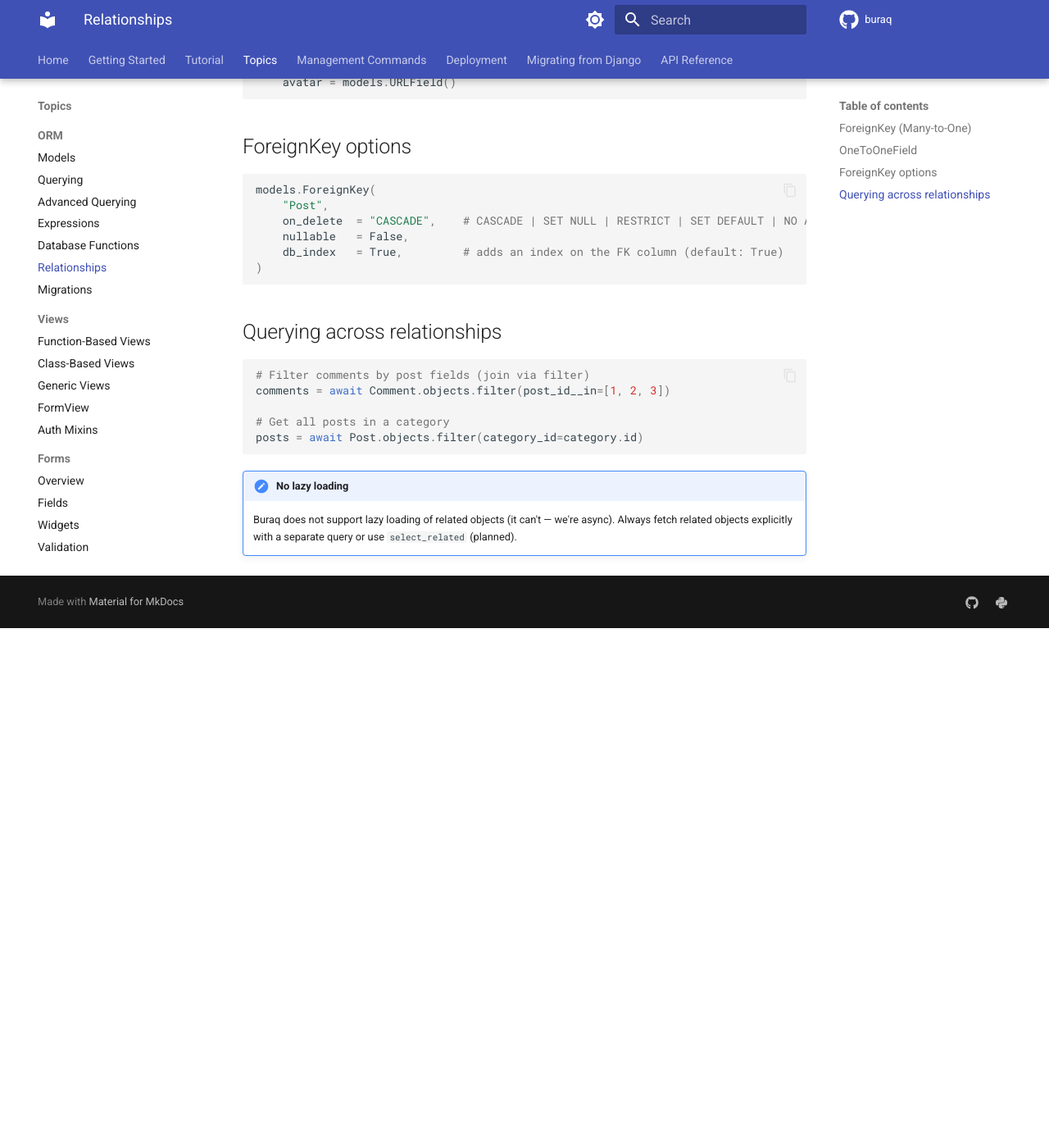
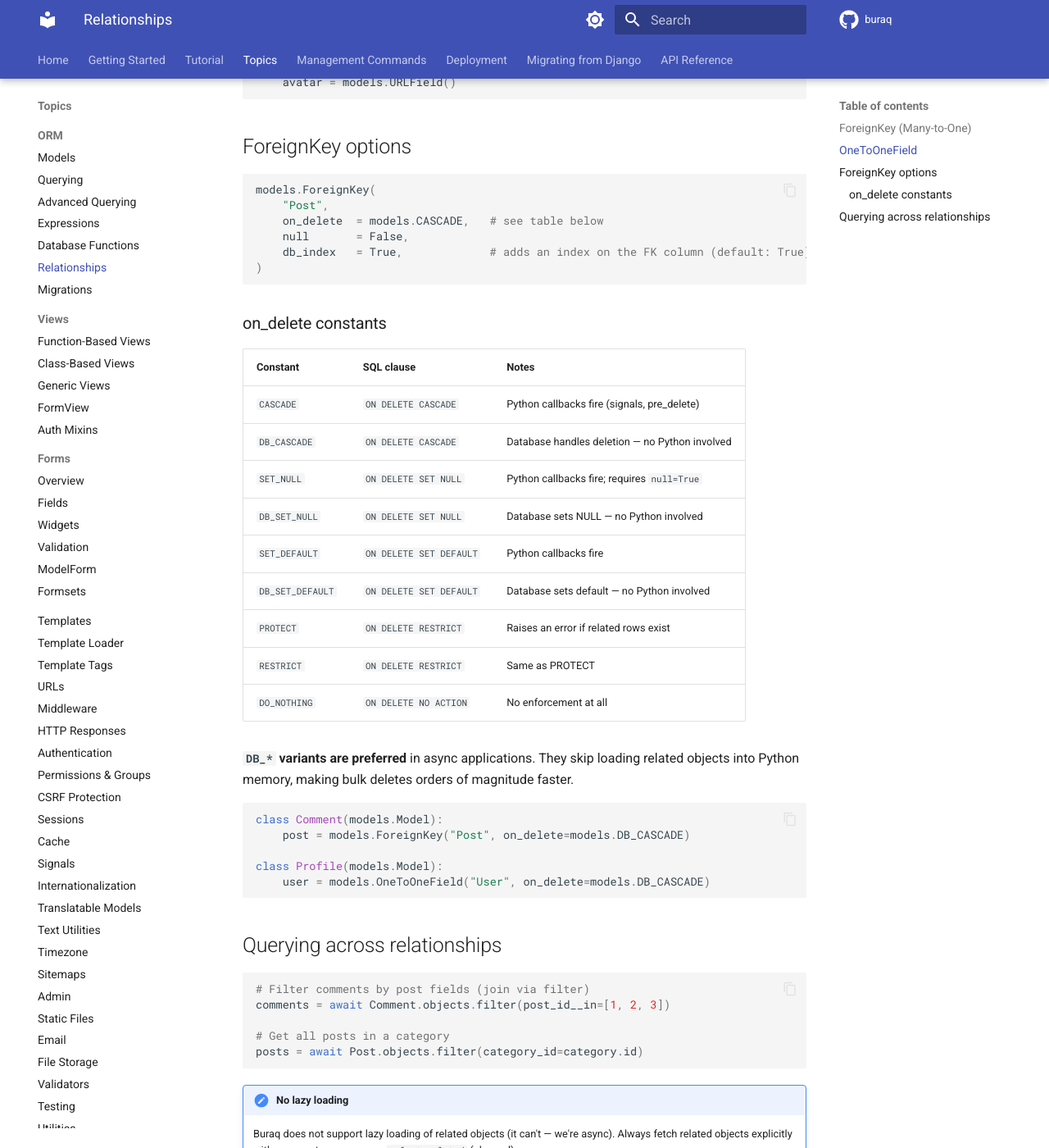
Before and after one commit to nezanuha/buraq, an MkDocs documentation site: the page built from docs/topics/orm/relationships.md, in a window 1280 px wide and 1400 px high, scrolled down 657 px. Shown: the whole window at 82% size. Built offline with MkDocs 1.6.1 and Material for MkDocs 9.7.7, drawn with Linux system fonts in a browser that asks for light colours; comment, search, counter and statistics services are not loaded; the version menu is left out; before the commit the page ends 1423 px from its top, so only the background shows below that.

Commit message:
docs: add missing entries for listurls, DB_CASCADE, and Q XOR
- management/commands.md: listurls command with sample output
- orm/relationships.md: full on_delete constant table with DB_* variants
- orm/querying.md: Q XOR (^) operator example and cross-DB compatibility note

````diff
--- a/docs/topics/orm/relationships.md
+++ b/docs/topics/orm/relationships.md
@@ -33,10 +33,34 @@
 ```python
 models.ForeignKey(
     "Post",
-    on_delete  = "CASCADE",    # CASCADE | SET NULL | RESTRICT | SET DEFAULT | NO ACTION
-    nullable   = False,
-    db_index   = True,         # adds an index on the FK column (default: True)
+    on_delete  = models.CASCADE,   # see table below
+    null       = False,
+    db_index   = True,             # adds an index on the FK column (default: True)
 )
+```
+
+### on_delete constants
+
+| Constant | SQL clause | Notes |
+|---|---|---|
+| `CASCADE` | `ON DELETE CASCADE` | Python callbacks fire (signals, pre_delete) |
+| `DB_CASCADE` | `ON DELETE CASCADE` | Database handles deletion — no Python involved |
+| `SET_NULL` | `ON DELETE SET NULL` | Python callbacks fire; requires `null=True` |
+| `DB_SET_NULL` | `ON DELETE SET NULL` | Database sets NULL — no Python involved |
+| `SET_DEFAULT` | `ON DELETE SET DEFAULT` | Python callbacks fire |
+| `DB_SET_DEFAULT` | `ON DELETE SET DEFAULT` | Database sets default — no Python involved |
+| `PROTECT` | `ON DELETE RESTRICT` | Raises an error if related rows exist |
+| `RESTRICT` | `ON DELETE RESTRICT` | Same as PROTECT |
+| `DO_NOTHING` | `ON DELETE NO ACTION` | No enforcement at all |
+
+**`DB_*` variants are preferred** in async applications. They skip loading related objects into Python memory, making bulk deletes orders of magnitude faster.
+
+```python
+class Comment(models.Model):
+    post = models.ForeignKey("Post", on_delete=models.DB_CASCADE)
+
+class Profile(models.Model):
+    user = models.OneToOneField("User", on_delete=models.DB_CASCADE)
 ```
 
 ## Querying across relationships
````
Also changed, not shown: docs/management/commands.md (+28 -0 lines), docs/topics/orm/querying.md (+7 -0 lines).
